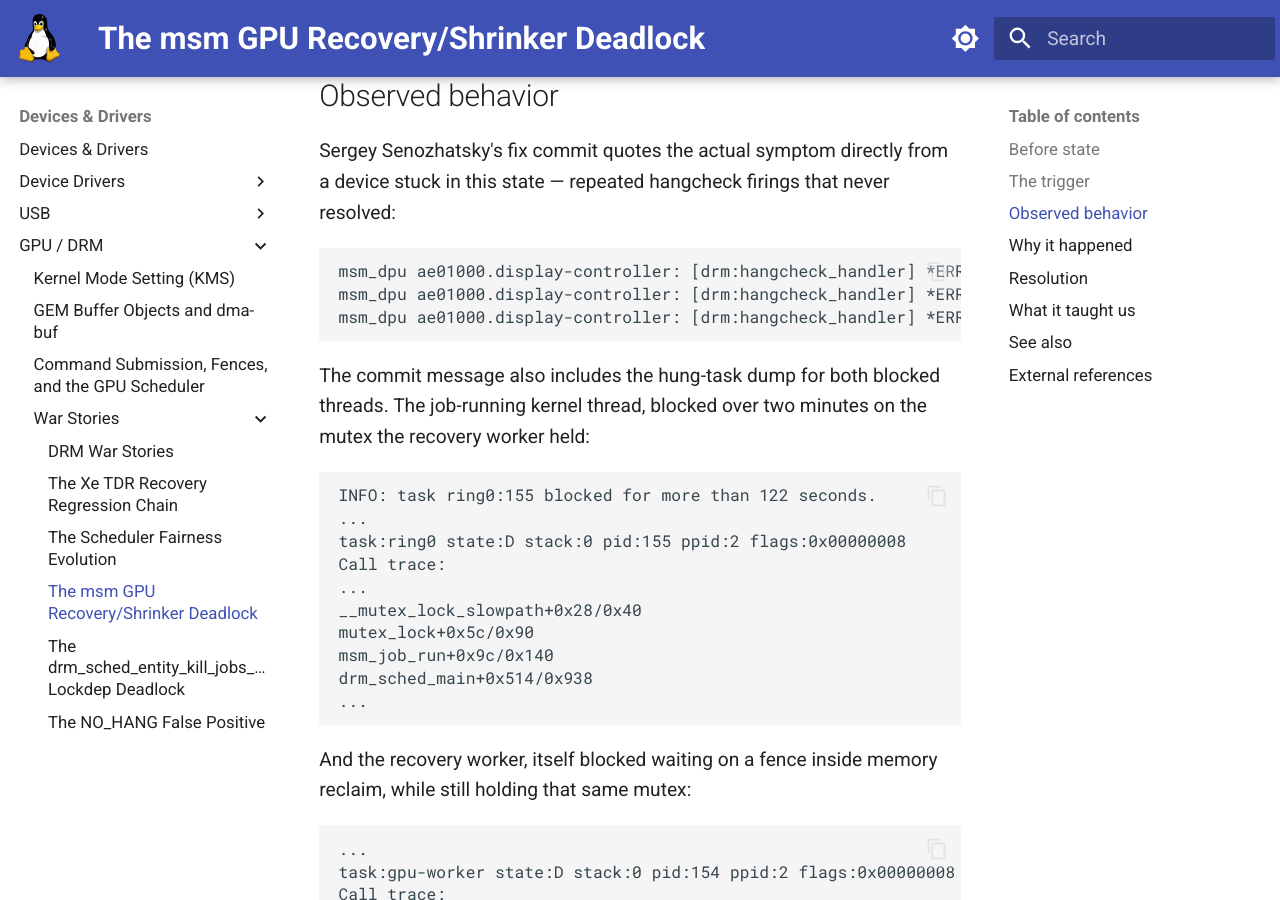
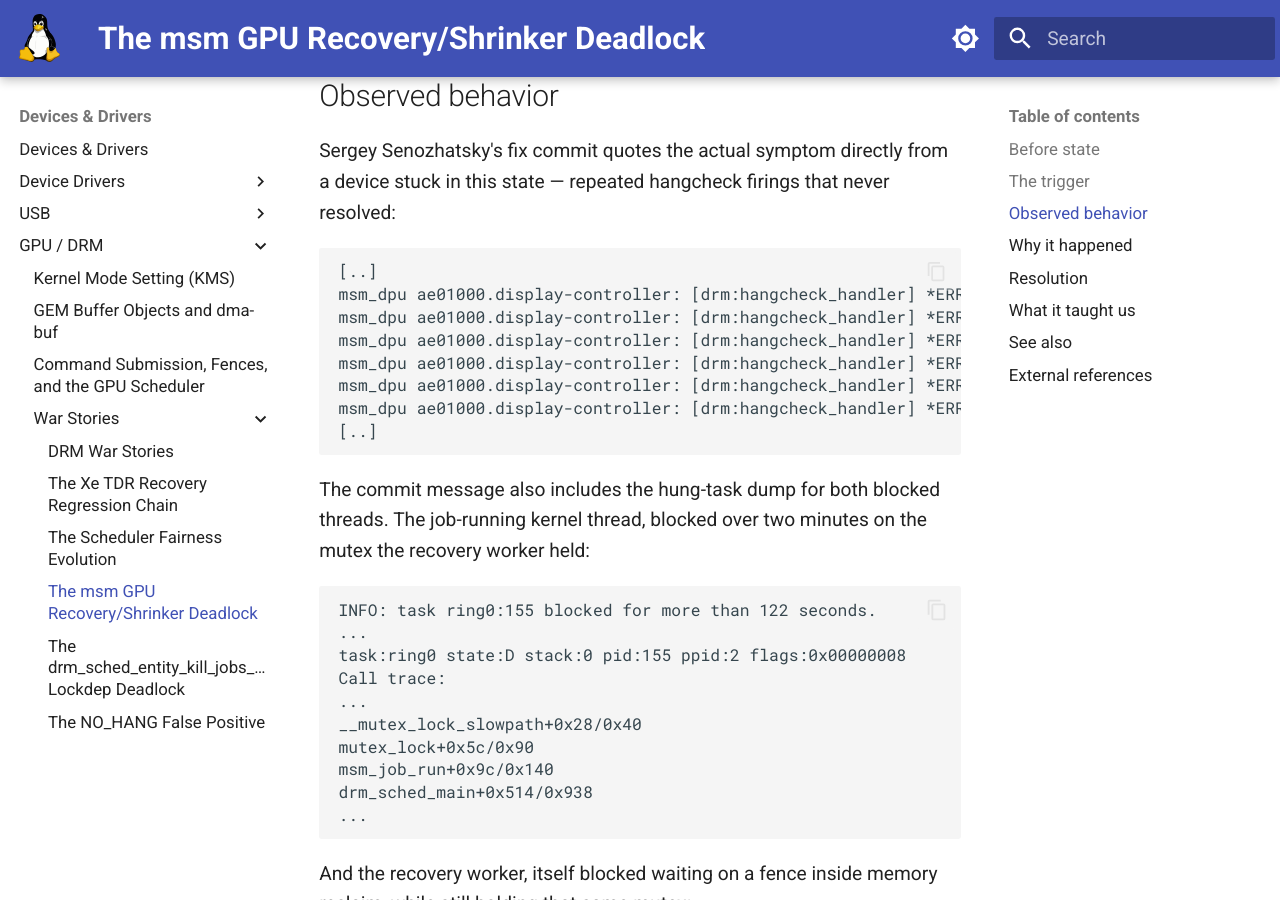
Before and after one commit to laveeshb/linux-kernel-internals, an MkDocs documentation site: the page built from docs/drm/war-stories/msm-shrinker-deadlock.md, in a window 1280 px wide and 900 px high, scrolled down 1622 px. Built offline with MkDocs 1.6.1 and Material for MkDocs 9.7.7, drawn with Linux system fonts in a browser that asks for light colours.

Commit message:
Fix truncated hangcheck trace in msm-shrinker-deadlock.md
The quoted dmesg excerpt showed only the first of two hangcheck
firings the real commit message includes, with no truncation marker
-- dropping exactly the second firing that substantiates the page's
own 'repeated hangcheck firings' claim. Expanded to the full 6-line
excerpt with the source's own [..] elision markers.

````diff
--- a/docs/drm/war-stories/msm-shrinker-deadlock.md
+++ b/docs/drm/war-stories/msm-shrinker-deadlock.md
@@ -33,9 +33,14 @@ Capturing that crash-state dump calls `kvmalloc_node()` to allocate the dump buf
 Sergey Senozhatsky's fix commit quotes the actual symptom directly from a device stuck in this state — repeated hangcheck firings that never resolved:
 
 ```
+[..]
 msm_dpu ae01000.display-controller: [drm:hangcheck_handler] *ERROR* (IPv4: 1): hangcheck detected gpu lockup rb 0!
 msm_dpu ae01000.display-controller: [drm:hangcheck_handler] *ERROR* (IPv4: 1): completed fence: 7840161
 msm_dpu ae01000.display-controller: [drm:hangcheck_handler] *ERROR* (IPv4: 1): submitted fence: 7840162
+msm_dpu ae01000.display-controller: [drm:hangcheck_handler] *ERROR* (IPv4: 1): hangcheck detected gpu lockup rb 0!
+msm_dpu ae01000.display-controller: [drm:hangcheck_handler] *ERROR* (IPv4: 1): completed fence: 7840162
+msm_dpu ae01000.display-controller: [drm:hangcheck_handler] *ERROR* (IPv4: 1): submitted fence: 7840163
+[..]
 ```
 
 The commit message also includes the hung-task dump for both blocked threads. The job-running kernel thread, blocked over two minutes on the mutex the recovery worker held:
````
